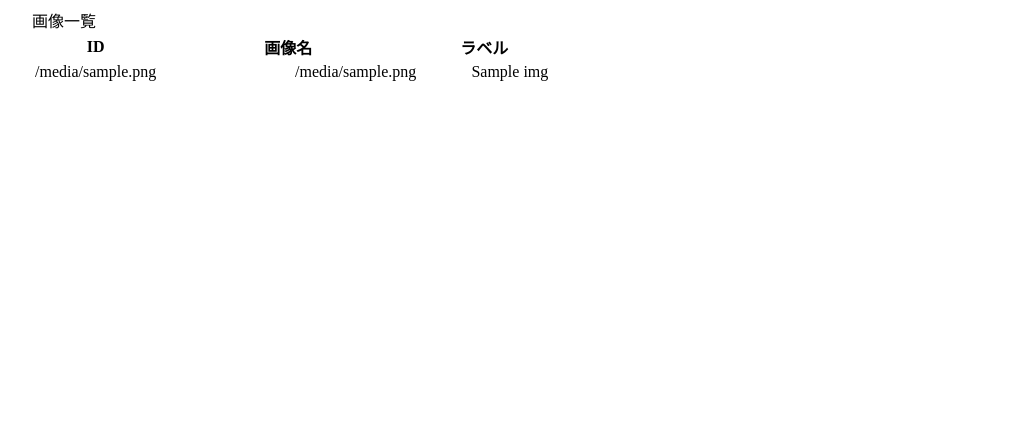
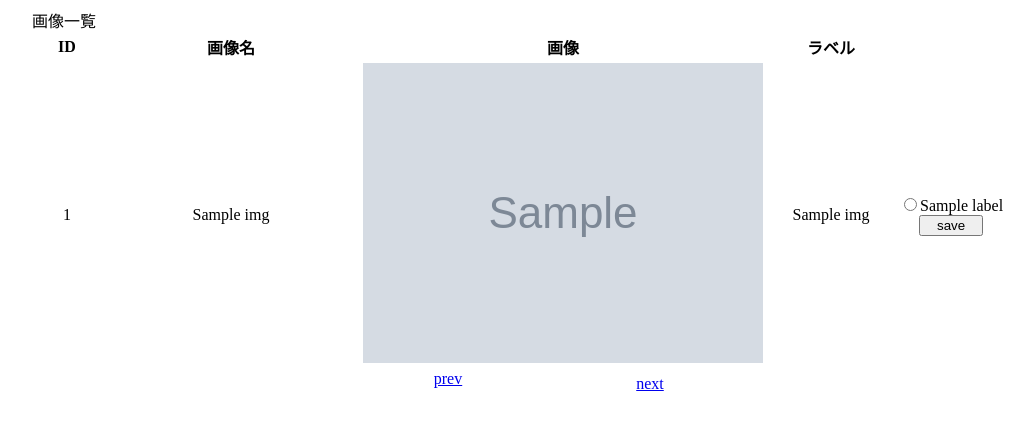
Before and after one commit to kenoga/image-annotation-tool, a Flask app: template templates/index.html in a window 1280 px wide. Shown: the top 430 px of the page, without its empty margins (96-1130 px from the left). Run offline with Flask 2, Linux system fonts and the light colour scheme; the template is opened without the code that fills it: most values are stand-ins (such as "Sample title", 1, 10 or a date in 2020); grey boxes marked "Sample" are stand-in pictures; parts of the project's set-up code (start-up, migrations or seed data) failed here and were passed over; some libraries are stand-ins or nearby versions.

Commit message:
pagination and others

```diff
--- a/main.py
+++ b/main.py
@@ -8,25 +8,42 @@ STATIC_DIRNAME = 'static'
 IMAGE_DIR = './static/images'
 JSON_FILE = './annotations.json'
 LABELS = ["ok", "one-eye", "no-eye", "closed-eyes", "other"]
+PAGE_SIZE = 15
 
 # 指定されたディレクトリに存在する画像ファイル名をリスト化してソート
 # TODO: static内に存在すればどんなパスでも取得できるようにする
-img_paths = sorted([path for path in glob.glob(os.path.join(IMAGE_DIR, "*/*.jpg"))])
+img_paths = sorted([path for path in glob.glob(os.path.join(IMAGE_DIR, "*/*/*.jpg"))])
 
 with open(JSON_FILE) as fr:
     annotations = json.load(fr)
 
 app = Flask(__name__)
 
+
 @app.route('/')
-def index():
+@app.route('/<page_index>')
+def index(page_index=None):
+    if page_index is None or int(page_index) < 0:
+        page_index = 0
+    else:
+        page_index = int(page_index)
     imgs = []
-    for index, img_path in enumerate(img_paths):
+    start = max(0, page_index * PAGE_SIZE)
+    end = min(len(img_paths), start + PAGE_SIZE)
+
+    for index, img_path in enumerate(img_paths[start:end]):
+        index = start + index
         img_name = get_img_name(img_path)
+        img_path_for_client = get_img_path_for_client(img_path)
         label = get_label(img_name)
-        imgs.append((index, img_name, label))
+        checked_or_not = create_checked_or_not_list(label, LABELS)
+        imgs.append((index, img_name, img_path_for_client, label, checked_or_not))
 
-    return render_template('index.html', imgs=imgs)
+    return render_template('index.html',
+                           imgs=imgs,
+                           page_index=page_index,
+                           labels=LABELS,
+                           )
 
 
 @app.route('/annotate/<img_index>', methods=['POST', 'GET'])
@@ -39,6 +56,7 @@ def annotate(img_index=None):
     img_name = get_img_name(img_path)
     img_path_for_client = get_img_path_for_client(img_path)
 
+    page_index = img_index // PAGE_SIZE
     if request.method == 'POST':
         ant = request.form['ant']
         annotations[img_name] = ant
@@ -53,14 +71,17 @@ def annotate(img_index=None):
                            img_path=img_path_for_client,
                            label=label,
                            labels=LABELS,
-                           checked_or_not=create_checked_or_not_list(label, LABELS))
+                           checked_or_not=create_checked_or_not_list(label, LABELS),
+                           page_index=page_index)
+
+
 
 def create_checked_or_not_list(label, labels):
     li = [""] * len(labels)
     if label is None:
         li[0] = "checked"
     else:
-        li[label.index(label)] = "checked"
+        li[labels.index(label)] = "checked"
     return li
 
 def is_valid_index(img_index):
@@ -72,7 +93,7 @@ def get_label(img_name):
     if img_name in annotations:
         return annotations[img_name]
     else:
-        return None
+        return LABELS[0]
 
 def get_img_name(img_path):
     return os.path.basename(img_path)
@@ -83,4 +104,4 @@ def get_img_path_for_client(img_path):
 
 if __name__ == "__main__":
     app.secret_key = 'key'
-    app.run(debug=True)
+    app.run(debug=True, port=5001)
--- a/static/css/style.css
+++ b/static/css/style.css
@@ -39,7 +39,7 @@ tr.linked-tr:hover {
 }
 
 td {
-    text-align: right;
+    text-align: center;
 }
 
 .img-div {
--- a/templates/annotate.html
+++ b/templates/annotate.html
@@ -29,7 +29,6 @@
     </form>
 </div>
 
-
 <div class="prev-next-div">
     <p>
         <a href="/annotate/{{index-1}}">prev</a>
@@ -41,7 +40,7 @@
 
 <div class="home-div">
     <p>
-        <a href="/">home</a>
+        <a href="/{{page_index}}">home</a>
     </p>
 </div>
 {% endblock %}
--- a/templates/index.html
+++ b/templates/index.html
@@ -4,7 +4,7 @@
 {% block content %}
 <script>
 jQuery( function($) {
-    $('tbody tr[data-href]').addClass('clickable').click( function() {
+    $('tbody td[data-href]').addClass('clickable').click( function() {
         window.location = $(this).attr('data-href');
         }).find('a').hover( function() {
         $(this).parents('tr').unbind('click');
@@ -23,15 +23,37 @@ jQuery( function($) {
     <tr>
         <th class="vw5">ID</th>
         <th class="vw20">画像名</th>
+        <th class="vw20">画像</th>
         <th class="vw10">ラベル</th>
+        <th class="vw40"></th>
     </tr>
-    {% for id, img, label in imgs %}
-        <tr data-href="/annotate/{{id}}" class="linked-tr">
-            <td>{{id}}</td>
-            <td>{{img}}</td>
-            <td>{{label}}</td>
+    {% for index, img_name, img_path, label, checked_or_not in imgs %}
+        <tr class="linked-tr">
+            <td data-href="/annotate/{{index}}">{{index}}</td>
+            <td data-href="/annotate/{{index}}">{{img_name}}</td>
+            <td data-href="/annotate/{{index}}"><img src="{{img_path}}"/></td>
+            <td data-href="/annotate/{{index}}">{{label}}</td>
+            <td>
+                <form method="post" action="/annotate/{{index}}">
+                    {% for label in labels %}
+                        <input type="radio" name="ant" value="{{label}}" {{checked_or_not[loop.index0]}}>{{label}}
+                    {% endfor %}
+                    <p>
+                        <input type="submit" value="save" class='save-button'>
+                    </p>
+                </form>
+            </td>
         </tr>
     {% endfor %}
     </tbody>
 </table>
+
+<div class="prev-next-div">
+    <p>
+        <a href="/{{page_index-1}}">prev</a>
+    </p>
+    <p>
+        <a href="/{{page_index+1}}">next</a>
+    </p>
+</div>
 {% endblock %}
```
